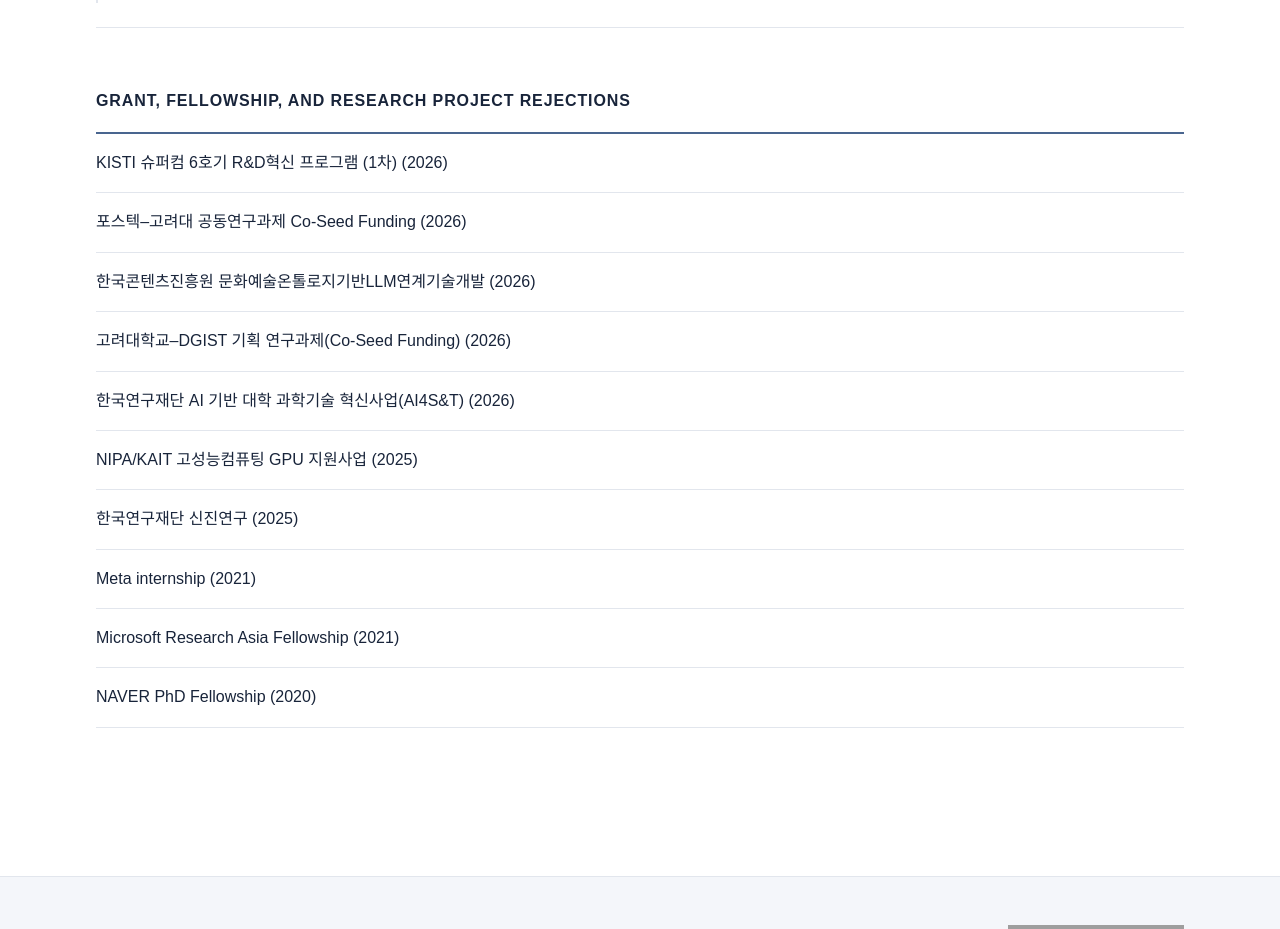
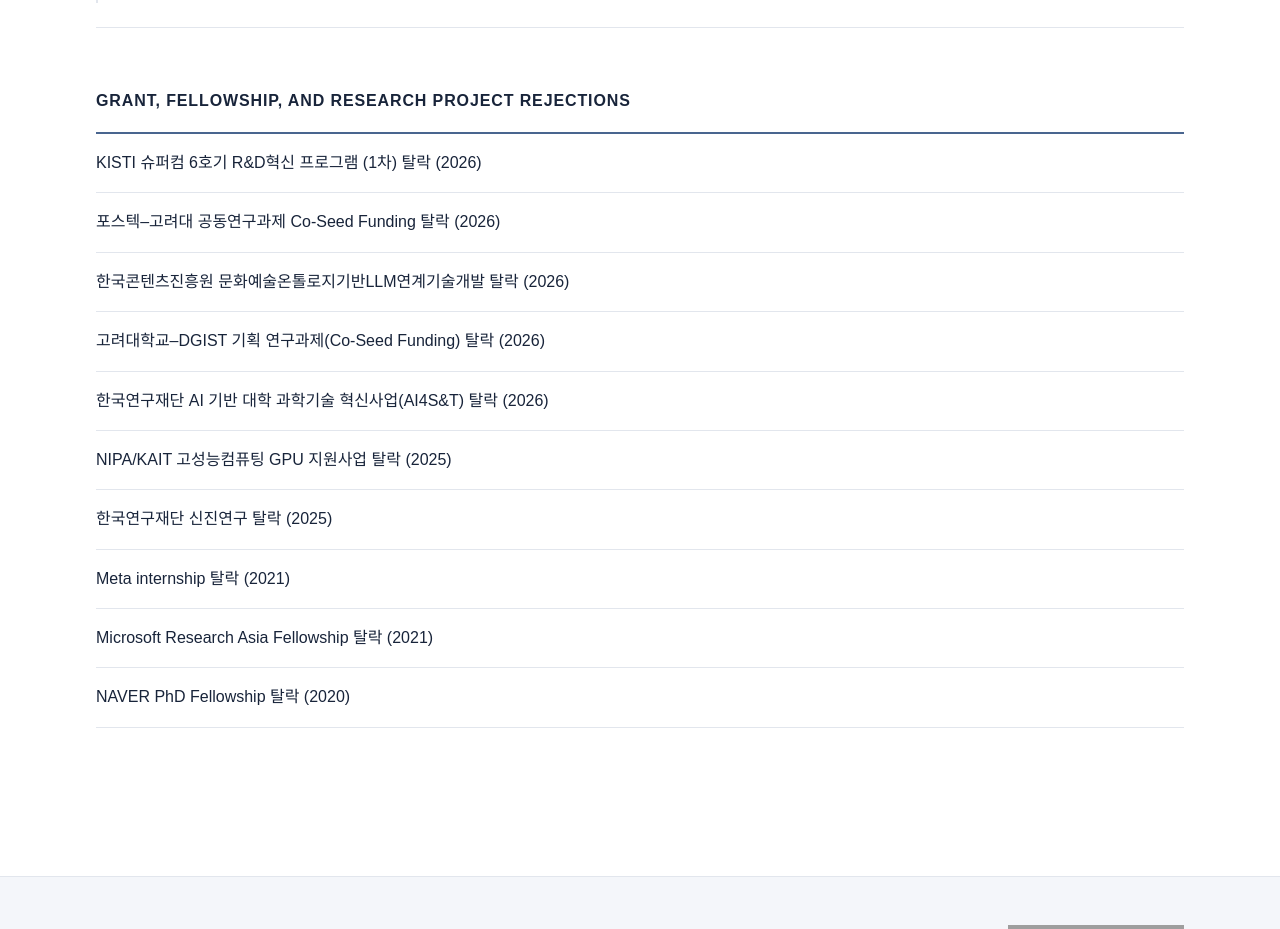
Before and after one commit to idealab-ku/idealab-website, a Next.js app: page /people/pi/cv-of-failure in a window 1280 px wide. Shown: the part 5245-6174 px from the top of the page. Built offline with nearby package versions, Linux system fonts and the light colour scheme; grey boxes are pictures that could not be loaded.

Commit message:
Make nonpaper rejection labels explicit

```diff
--- a/app/content/cv-of-failure.ts
+++ b/app/content/cv-of-failure.ts
@@ -226,14 +226,14 @@ export const failurePapers = [
 ];
 
 export const failureGrants = [
-  "KISTI 슈퍼컴 6호기 R&D혁신 프로그램 (1차) (2026)",
-  "포스텍–고려대 공동연구과제 Co-Seed Funding (2026)",
-  "한국콘텐츠진흥원 문화예술온톨로지기반LLM연계기술개발 (2026)",
-  "고려대학교–DGIST 기획 연구과제(Co-Seed Funding) (2026)",
-  "한국연구재단 AI 기반 대학 과학기술 혁신사업(AI4S&T) (2026)",
-  "NIPA/KAIT 고성능컴퓨팅 GPU 지원사업 (2025)",
-  "한국연구재단 신진연구 (2025)",
-  "Meta internship (2021)",
-  "Microsoft Research Asia Fellowship (2021)",
-  "NAVER PhD Fellowship (2020)"
+  "KISTI 슈퍼컴 6호기 R&D혁신 프로그램 (1차) 탈락 (2026)",
+  "포스텍–고려대 공동연구과제 Co-Seed Funding 탈락 (2026)",
+  "한국콘텐츠진흥원 문화예술온톨로지기반LLM연계기술개발 탈락 (2026)",
+  "고려대학교–DGIST 기획 연구과제(Co-Seed Funding) 탈락 (2026)",
+  "한국연구재단 AI 기반 대학 과학기술 혁신사업(AI4S&T) 탈락 (2026)",
+  "NIPA/KAIT 고성능컴퓨팅 GPU 지원사업 탈락 (2025)",
+  "한국연구재단 신진연구 탈락 (2025)",
+  "Meta internship 탈락 (2021)",
+  "Microsoft Research Asia Fellowship 탈락 (2021)",
+  "NAVER PhD Fellowship 탈락 (2020)"
 ];
```
